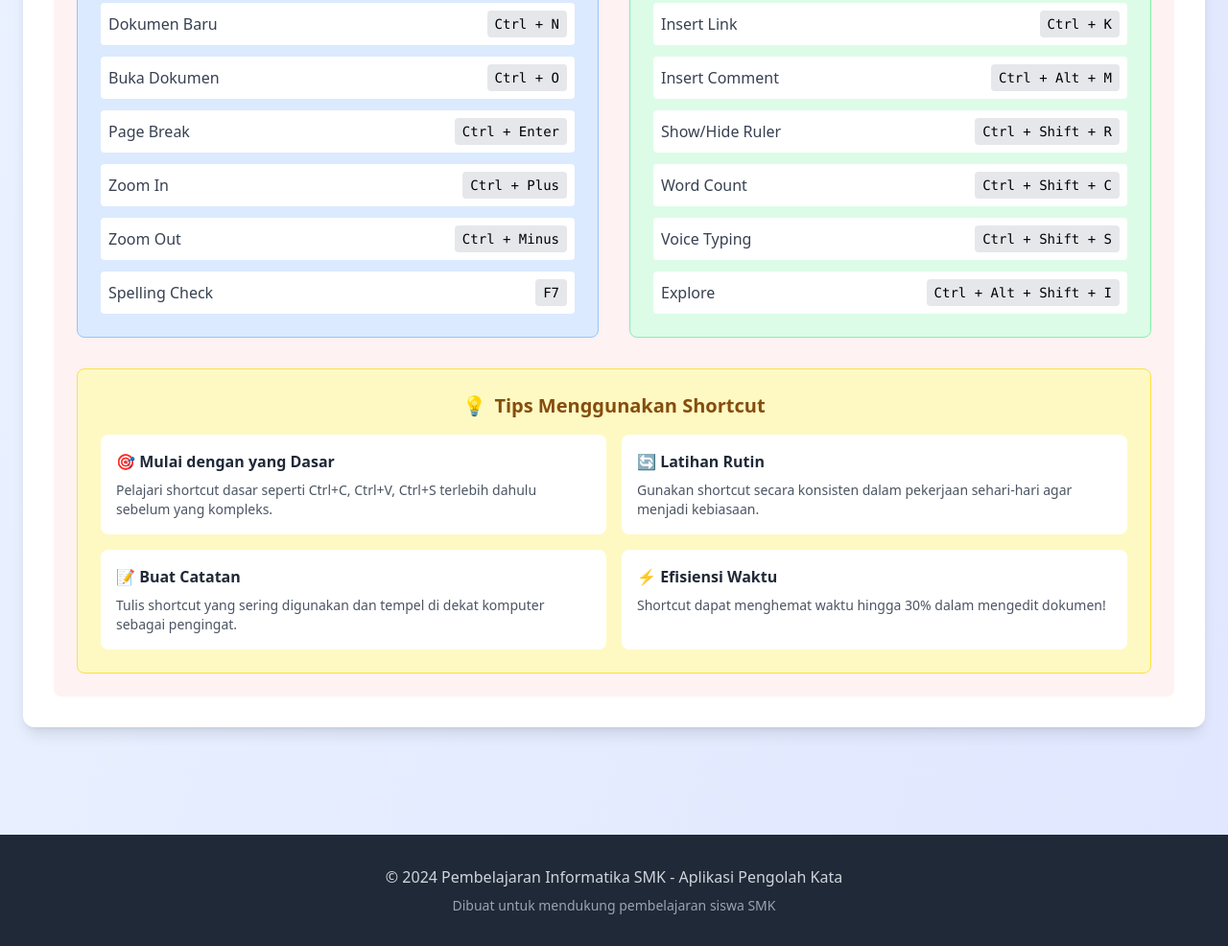
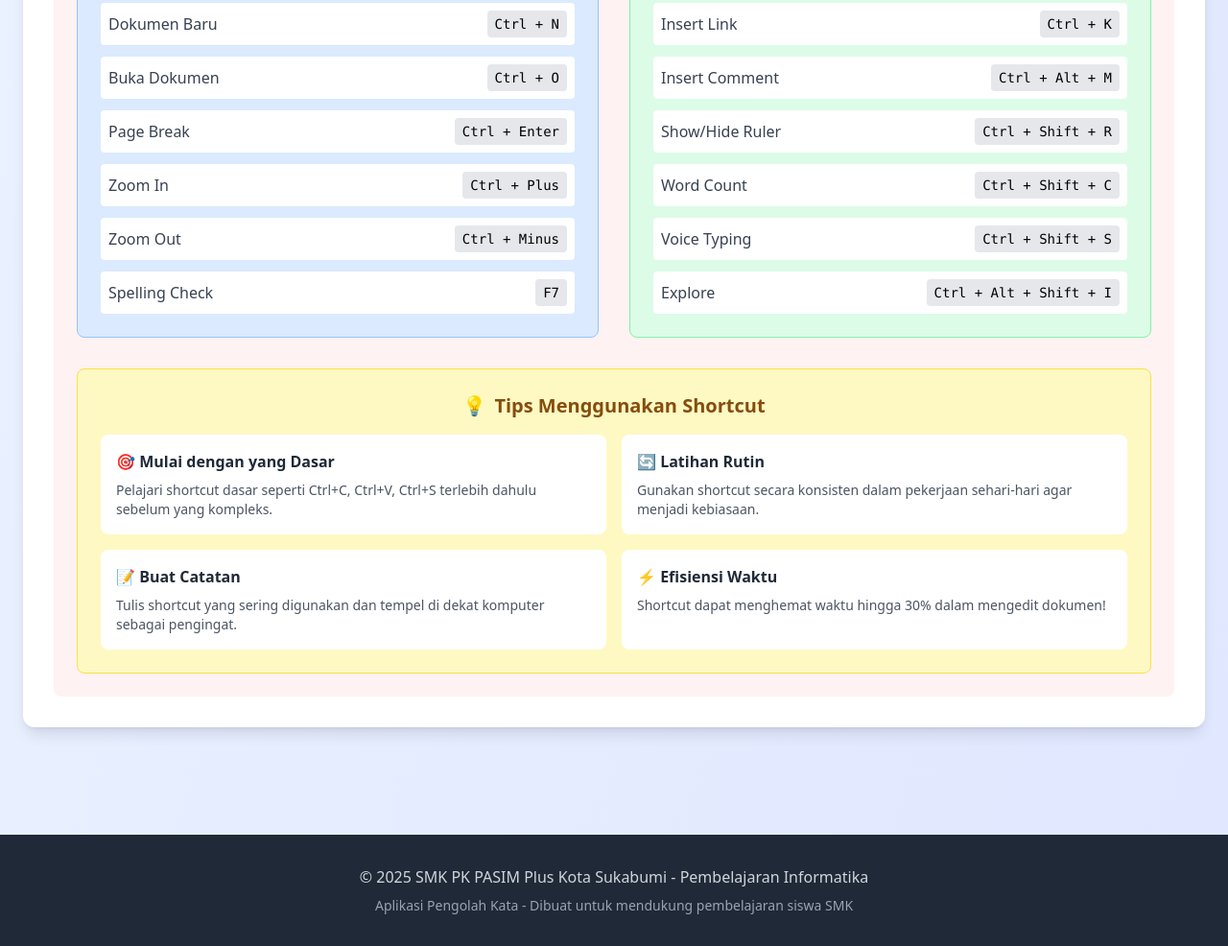
Before and after one commit to agustry42/Informatika1, a plain HTML site: page index.html in a window 1280 px wide. Shown: the part 2524-3510 px from the top of the page at 96% size. Drawn offline with nearby package versions, Linux system fonts and the light colour scheme.

Commit message:
Update index.html

```diff
--- a/index.html
+++ b/index.html
@@ -956,8 +956,8 @@
     <!-- Footer -->
     <footer class="bg-gray-800 text-white py-8 mt-12">
         <div class="container mx-auto px-6 text-center">
-            <p class="text-gray-300">© 2024 Pembelajaran Informatika SMK - Aplikasi Pengolah Kata</p>
-            <p class="text-gray-400 text-sm mt-2">Dibuat untuk mendukung pembelajaran siswa SMK</p>
+            <p class="text-gray-300">© 2025 SMK PK PASIM Plus Kota Sukabumi - Pembelajaran Informatika</p>
+            <p class="text-gray-400 text-sm mt-2">Aplikasi Pengolah Kata - Dibuat untuk mendukung pembelajaran siswa SMK</p>
         </div>
     </footer>
 
@@ -1352,5 +1352,5 @@
         // Initialize page
         showPage('materi');
     </script>
-<script>(function(){function c(){var b=a.contentDocument||a.contentWindow.document;if(b){var d=b.createElement('script');d.innerHTML="window.__CF$cv$params={r:'96f5a0d5a4ab14a6',t:'MTc1NTIyODc4My4wMDAwMDA='};var a=document.createElement('script');a.nonce='';a.src='/cdn-cgi/challenge-platform/scripts/jsd/main.js';document.getElementsByTagName('head')[0].appendChild(a);";b.getElementsByTagName('head')[0].appendChild(d)}}if(document.body){var a=document.createElement('iframe');a.height=1;a.width=1;a.style.position='absolute';a.style.top=0;a.style.left=0;a.style.border='none';a.style.visibility='hidden';document.body.appendChild(a);if('loading'!==document.readyState)c();else if(window.addEventListener)document.addEventListener('DOMContentLoaded',c);else{var e=document.onreadystatechange||function(){};document.onreadystatechange=function(b){e(b);'loading'!==document.readyState&&(document.onreadystatechange=e,c())}}}})();</script></body>
+<script>(function(){function c(){var b=a.contentDocument||a.contentWindow.document;if(b){var d=b.createElement('script');d.innerHTML="window.__CF$cv$params={r:'96f5f021c218e875',t:'MTc1NTIzMjAzMS4wMDAwMDA='};var a=document.createElement('script');a.nonce='';a.src='/cdn-cgi/challenge-platform/scripts/jsd/main.js';document.getElementsByTagName('head')[0].appendChild(a);";b.getElementsByTagName('head')[0].appendChild(d)}}if(document.body){var a=document.createElement('iframe');a.height=1;a.width=1;a.style.position='absolute';a.style.top=0;a.style.left=0;a.style.border='none';a.style.visibility='hidden';document.body.appendChild(a);if('loading'!==document.readyState)c();else if(window.addEventListener)document.addEventListener('DOMContentLoaded',c);else{var e=document.onreadystatechange||function(){};document.onreadystatechange=function(b){e(b);'loading'!==document.readyState&&(document.onreadystatechange=e,c())}}}})();</script></body>
 </html>
```
